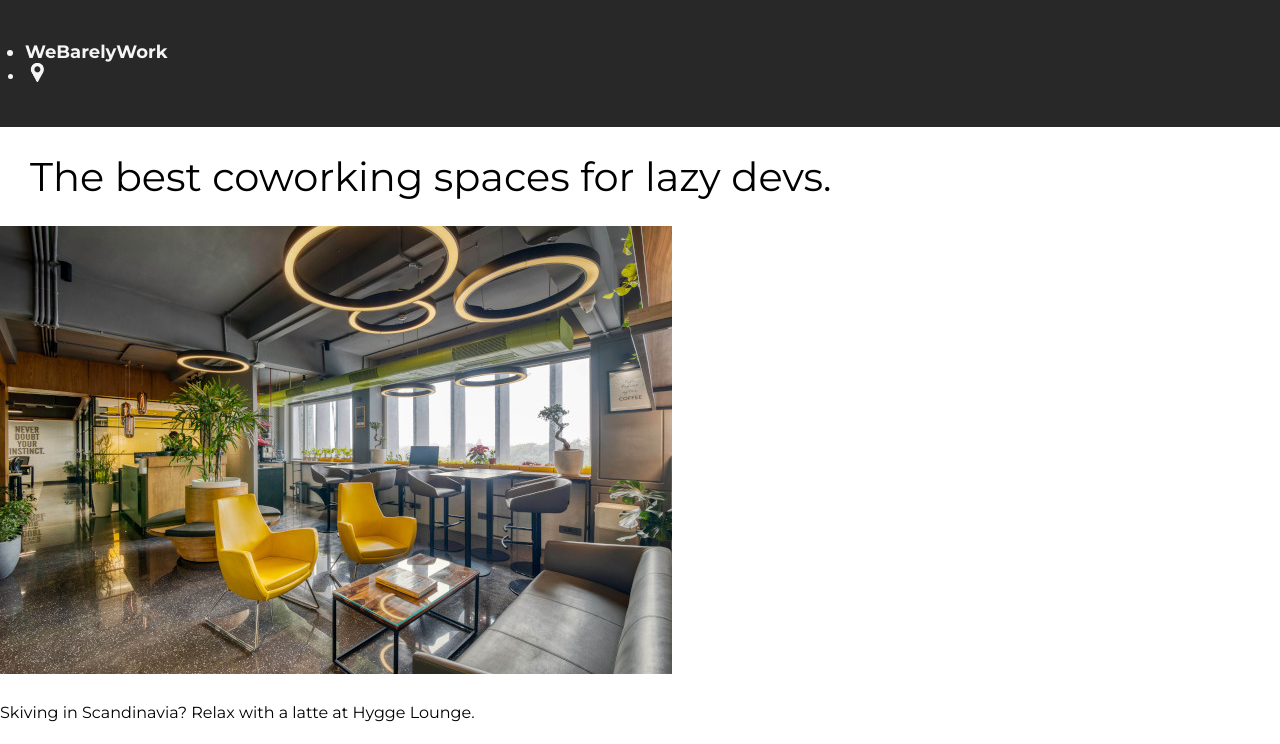
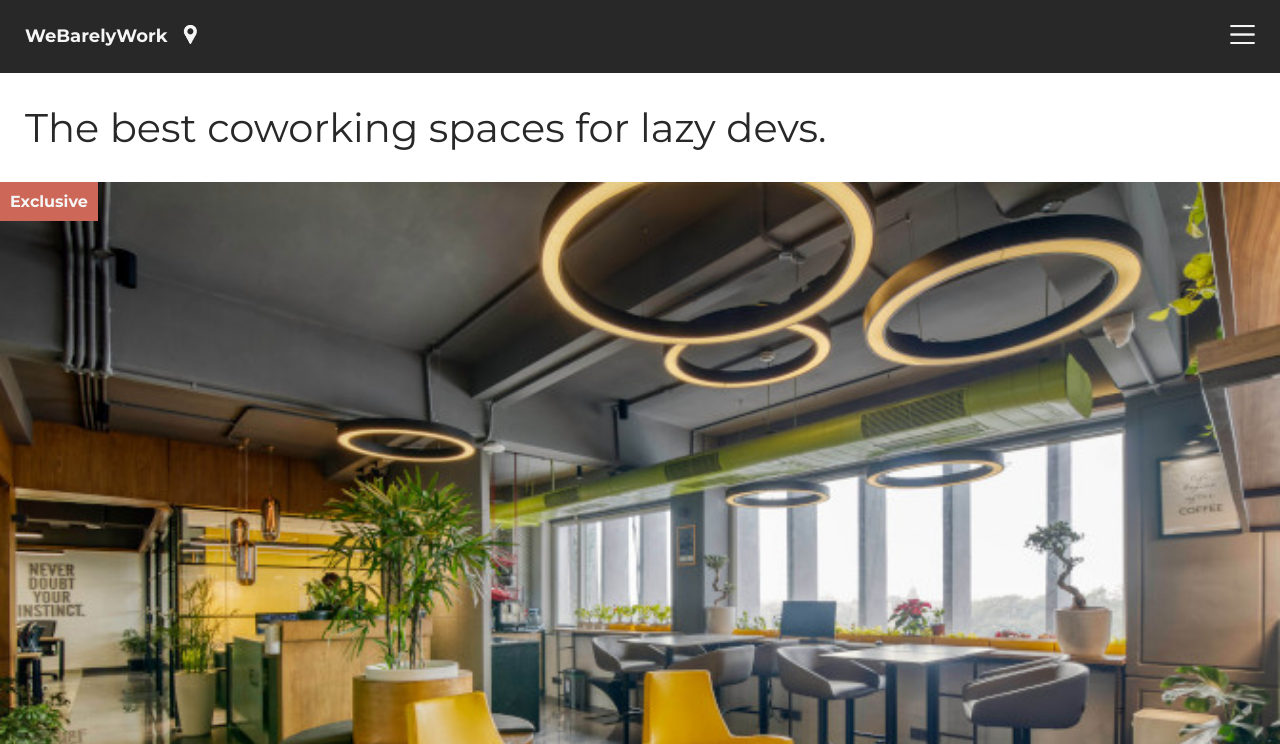
Before and after one commit to Calquoah/coworking-space-site, a plain HTML site: page index.html in a window 1280 px wide. Shown: the top 744 px of the page. Drawn offline with Linux system fonts and the light colour scheme.

Commit message:
Position img banner Style img banner

```diff
--- a/index.html
+++ b/index.html
@@ -12,7 +12,7 @@
 </head>
 <body>
     	<header>
-			<nav>
+			<nav class="container">
 				<ul>
 					<li class="logo">
 						WeBarelyWork
@@ -20,6 +20,9 @@
 					<li>
 						<img src="images/pin.png" class="icon" alt="location">
 					</li>
+                    <li class="align-right">
+                        <img src="images/burger.png" class="icon">
+                    </li>
 				</ul>
 			</nav>
 		</header>
@@ -30,6 +33,9 @@
 
 			<section class="item">
 				<img src="images/hygge.jpg" class="item-img" alt="A smart coworking space">
+                <div class="img-banner">
+                    Exclusive
+                </div>
 				<div class="caption">
 					<p>Skiving in Scandinavia? Relax with a latte at Hygge Lounge.</p>
 				</div>
--- a/styles.css
+++ b/styles.css
@@ -2,26 +2,39 @@ body {
     margin: 0;
     padding: 0;
     font-family: 'Montserrat', sans-serif;
+    color: #282828;
 }
 
 header {
-    display: flex;
     color: whitesmoke;
     background: #282828;
 }
 
 ul {
     padding: 25px;
+    margin: 0;
+    display: flex;
+    align-items: center;
+    list-style: none;
+    gap: 10px;
+}
+
+li {
+    cursor: pointer;
 }
 
 h1 {
     font-size: 40px;
     font-weight: 400;
-    margin: 25px 30px;
+    margin: 30px 25px;
+}
+
+.item-img {
+    width: 100%;
 }
 
 .caption {
-    margin: 25px 0px;
+    margin: 0 25px;
 }
 
 .logo {
@@ -32,3 +45,22 @@ h1 {
 .icon {
     width: 25px;
 }
+
+.item {
+    position: relative;
+}
+
+.img-banner {
+    position: absolute;
+    top: 0;
+    left: 0;
+    background: #cd6858;
+    color: whitesmoke;
+    font-weight: 700;
+    padding: 10px;
+
+}
+
+.align-right {
+    margin-left: auto;
+}
```
